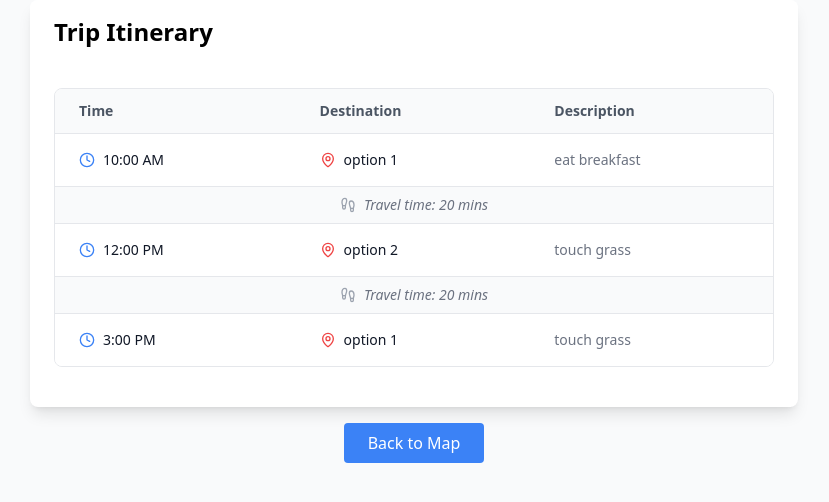
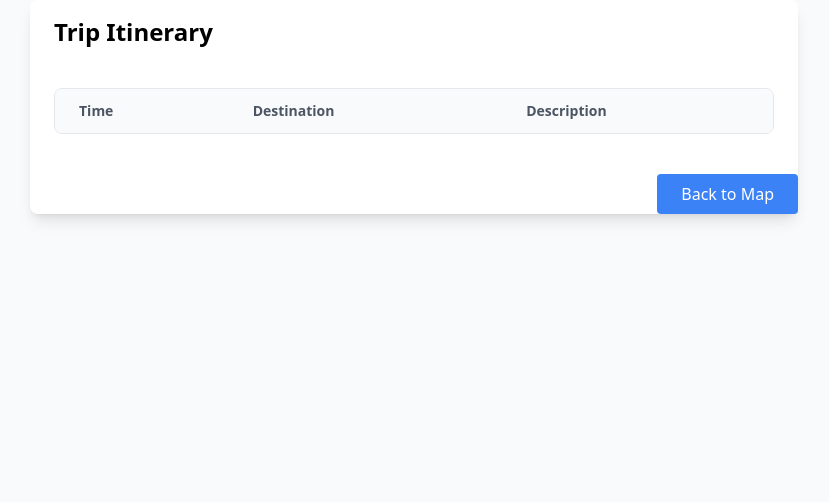
Before and after one commit to jannalee0819/What2Do, a React (Vite) app in the folder What2Do/: page /itinerary in a window 1280 px wide. Shown: the top 502 px of the page, without its empty margins (226-1055 px from the left). Built offline with nearby package versions, Linux system fonts and the light colour scheme.

Commit message:
itinerary

```diff
--- a/What2Do/src/components/MapView.jsx
+++ b/What2Do/src/components/MapView.jsx
@@ -1,9 +1,15 @@
 import React from "react";
-import { Link, useParams, useLocation } from "react-router-dom";
+import { Link, useParams, useLocation, useNavigate } from "react-router-dom";
 
 export const MapView = () => {
   const location = useLocation();
+  const navigate = useNavigate();
   const selectedActivities = location.state?.selectedOptions || [];
+
+  const handleViewItinerary = () => {
+    navigate('/itinerary', { state: { selectedActivities: selectedActivities } });
+  };
+
 
   return (
     // TODO
@@ -18,12 +24,11 @@ export const MapView = () => {
       >
         Back to Trips
       </Link>
-      <Link
-        to="/itinerary"
-        className="mt-4 inline-block bg-blue-500 text-white px-6 py-2 rounded hover:bg-blue-600"
-      >
+      <button
+        onClick={handleViewItinerary}
+        className="inline-block bg-blue-500 text-white px-6 py-2 rounded hover:bg-blue-600">
         View Itinerary
-      </Link>
+      </button>
       <div>
           <h2>Map Page</h2>
 
--- a/What2Do/src/components/TripItinerary.jsx
+++ b/What2Do/src/components/TripItinerary.jsx
@@ -1,28 +1,10 @@
 import React from 'react';
-import { Link } from 'react-router-dom';
+import { Link, useLocation } from 'react-router-dom';
 import { Clock, MapPin, Footprints } from 'lucide-react';
 
 export const TripItinerary = () => {
-  const itineraryData = {
-    day1: {
-      destination: 'option 1',
-      time: '10:00 AM',
-      description: 'eat breakfast',
-      travelToNext: '20 mins'
-    },
-    day2: {
-      destination: 'option 2',
-      time: '12:00 PM',
-      description: 'touch grass',
-      travelToNext: '20 mins'
-    },
-    day3: {
-      destination: 'option 1',
-      time: '3:00 PM',
-      description: 'touch grass',
-      travelToNext: null
-    }
-  };
+    const location = useLocation();
+    const selectedActivities = location.state?.selectedActivities || [];
 
   return (
     <div className="flex flex-col items-center justify-center gap-4">
@@ -42,35 +24,35 @@ export const TripItinerary = () => {
                 </tr>
               </thead>
               <tbody className="divide-y divide-gray-200 bg-white">
-                {Object.entries(itineraryData).map(([key, item], index) => (
+              {selectedActivities.map((item, key) => (
                     <React.Fragment key={key}>
                     <tr className="hover:bg-gray-50">
                         <td className="px-6 py-4 text-sm text-gray-900">
                         <div className="flex items-center space-x-2">
                             <Clock className="w-4 h-4 text-blue-500" />
-                            <span>{item.time}</span>
+                            <span>30 Mins</span>
                         </div>
                         </td>
                         <td className="px-6 py-4 text-sm text-gray-900">
                         <div className="flex items-center space-x-2">
                             <MapPin className="w-4 h-4 text-red-500" />
-                            <span>{item.destination}</span>
+                            {item.selectedOptions.map((option, optIndex) => (
+                                <span>{option}</span>
+                            ))}
                         </div>
                         </td>
                         <td className="px-6 py-4 text-sm text-gray-500">
-                        {item.description}
+                        {item.activity}
                         </td>
                     </tr>
-                    {item.travelToNext && (
                         <tr className="bg-gray-50">
                         <td colSpan="3" className="px-6 py-2 text-sm text-gray-500 italic">
                             <div className="flex items-center justify-center space-x-2">
                             <Footprints className="w-4 h-4 text-gray-400" />
-                            <span>Travel time: {item.travelToNext}</span>
+                            <span>Travel time: 20</span>
                             </div>
                         </td>
                         </tr>
-                    )}
                     </React.Fragment>
                 ))}
               </tbody>
@@ -78,13 +60,13 @@ export const TripItinerary = () => {
           </div>
         </div>
         <div className="flex justify-end mt-4">
-        </div>
-        </div>
           <Link
             to="/map"
             className="inline-block bg-blue-500 text-white px-6 py-2 rounded hover:bg-blue-600">
             Back to Map
           </Link>
         </div>
+      </div>
+    </div>
   );
 };
```
Lines whose indentation alone changed are shown as unchanged.
